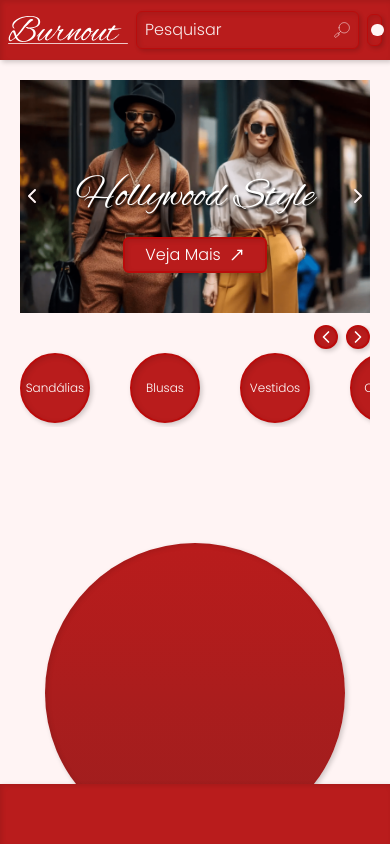
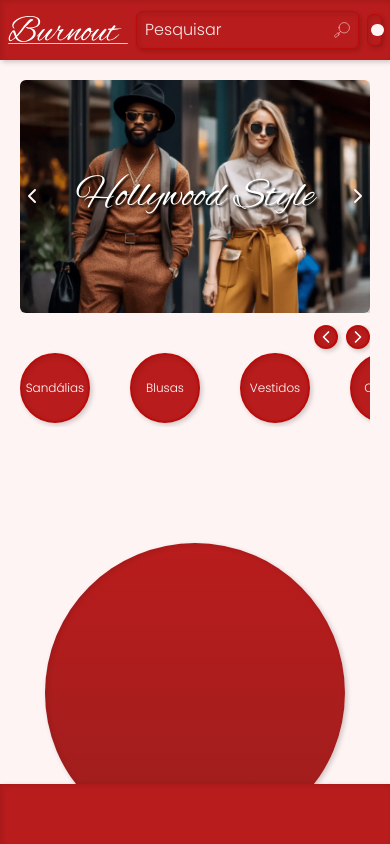
Before and after one commit to MarcosFerreira2024/Burnout, a Next.js app: page /home in a window 390 px wide. Shown: the top 844 px of the page. Built offline with nearby package versions, Linux system fonts and the light colour scheme.

Commit message:
update carousel

```diff
--- a/src/app/components/Carousel.tsx
+++ b/src/app/components/Carousel.tsx
@@ -7,7 +7,7 @@ import { CarouselData } from '../Types/Interfaces/Carousel'
 
 
 
-function Carousel({dados}:{dados:CarouselData[]}) {
+function Carousel({dados,verMais}:{dados:CarouselData[],verMais?:boolean}) {
   const refTimeout = useRef(null)
 
   const interval = 100000000000
@@ -106,7 +106,7 @@ function Carousel({dados}:{dados:CarouselData[]}) {
         <div  onTouchStart={handleTouchStart} onTouchEnd={handleTouchEnd} onMouseMove={handleMouseEnter} onMouseLeave={handleMouseLeave} style={{transform: `translateX(calc(-${slide}% ))` }} className='flex   transition-all ease-in-out duration-700   '>
 
             {dados.map((item,i)=> (
-                    <ItemCarousel key={i}  texto={item.texto} src={item.src} alt={item.alt}/>
+                    <ItemCarousel  verMais={verMais} key={i}  texto={item.texto} src={item.src} alt={item.alt}/>
             ))}
 
 
--- a/src/app/components/CarouselItems.tsx
+++ b/src/app/components/CarouselItems.tsx
@@ -4,12 +4,12 @@ import CarouselButton from './CarouselButton'
 import { Carousel } from '../Types/Interfaces/Carousel'
 
 
-function CarouselItem({texto,src="/home/not-available.png",alt}:Carousel) {
+function CarouselItem({verMais,texto,src="/home/not-available.png",alt}:Carousel) {
   return (
      <div id='carousel' className='min-w-[calc(100%)] flex flex-col select-none items-center justify-center relative     '>
-        <Image  src={src} width={1400} height={700} quality={100} draggable={false} className='sm:rounded-md globalShadow max-h-[700px] min-h-[100%]  min-w-[100%]  object-cover object-top' alt={alt}/>
-        <h1 className='font-alex absolute textShadow    text-titleMobile sm:text-title text-secundaryTitle  '>{texto}</h1>
-        <div className='absolute bottom-10 sm:bottom-20 '><CarouselButton redirect={"/teste"} /></div>
+        <Image  src={src} width={1400} height={700} quality={100} draggable={false} className='rounded-md globalShadow max-h-[700px] min-h-[100%]  min-w-[100%]  object-cover object-top' title={alt} alt={alt}/>
+        {texto?<h1 className='font-alex absolute textShadow    text-titleMobile sm:text-title text-secundaryTitle  '>{texto}</h1>:null}
+        {verMais?<div className={` absolute bottom-10 sm:bottom-20 `}><CarouselButton redirect={"/teste"} /></div>:null}
     </div>
   )
 }
```
